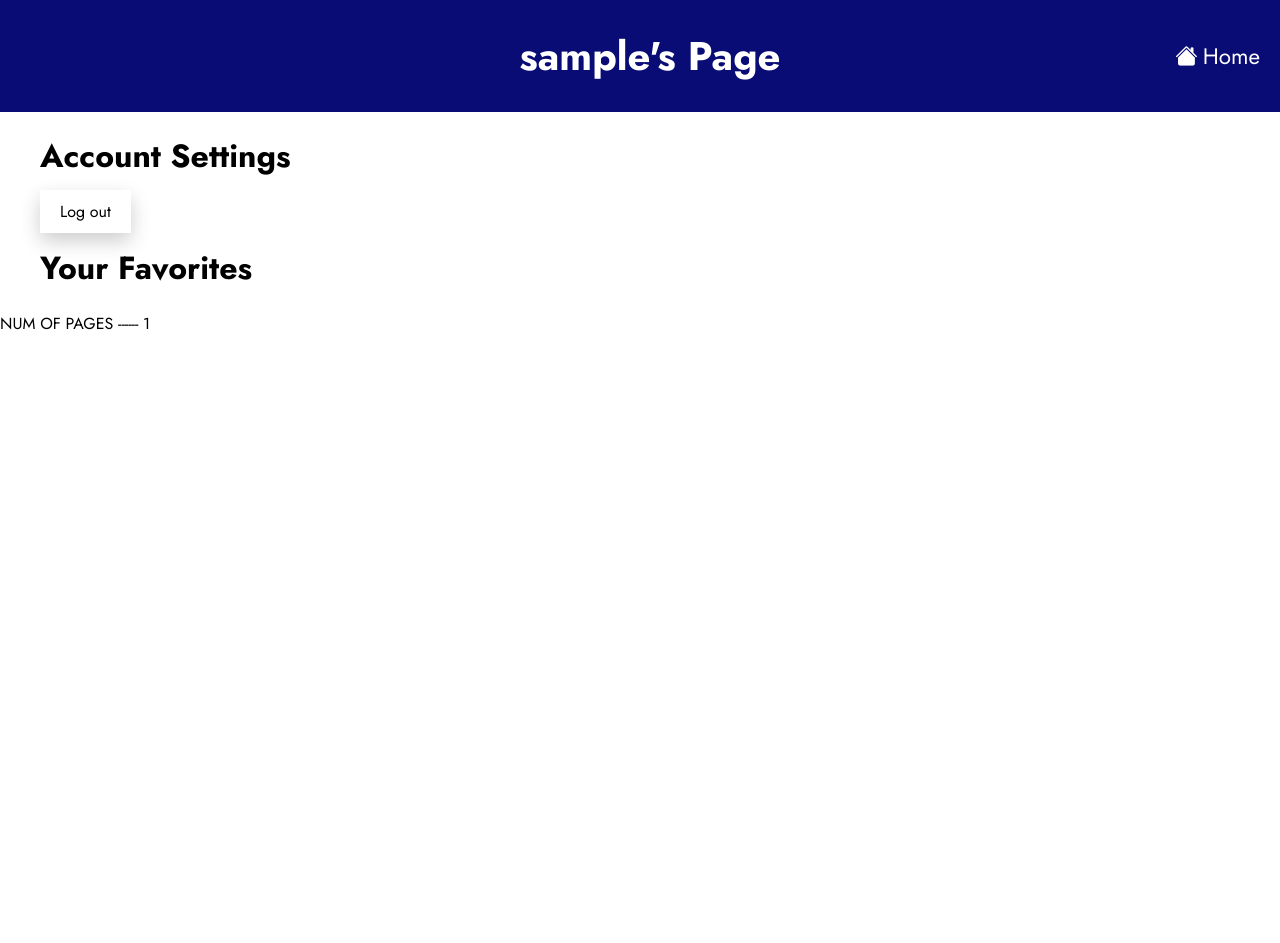
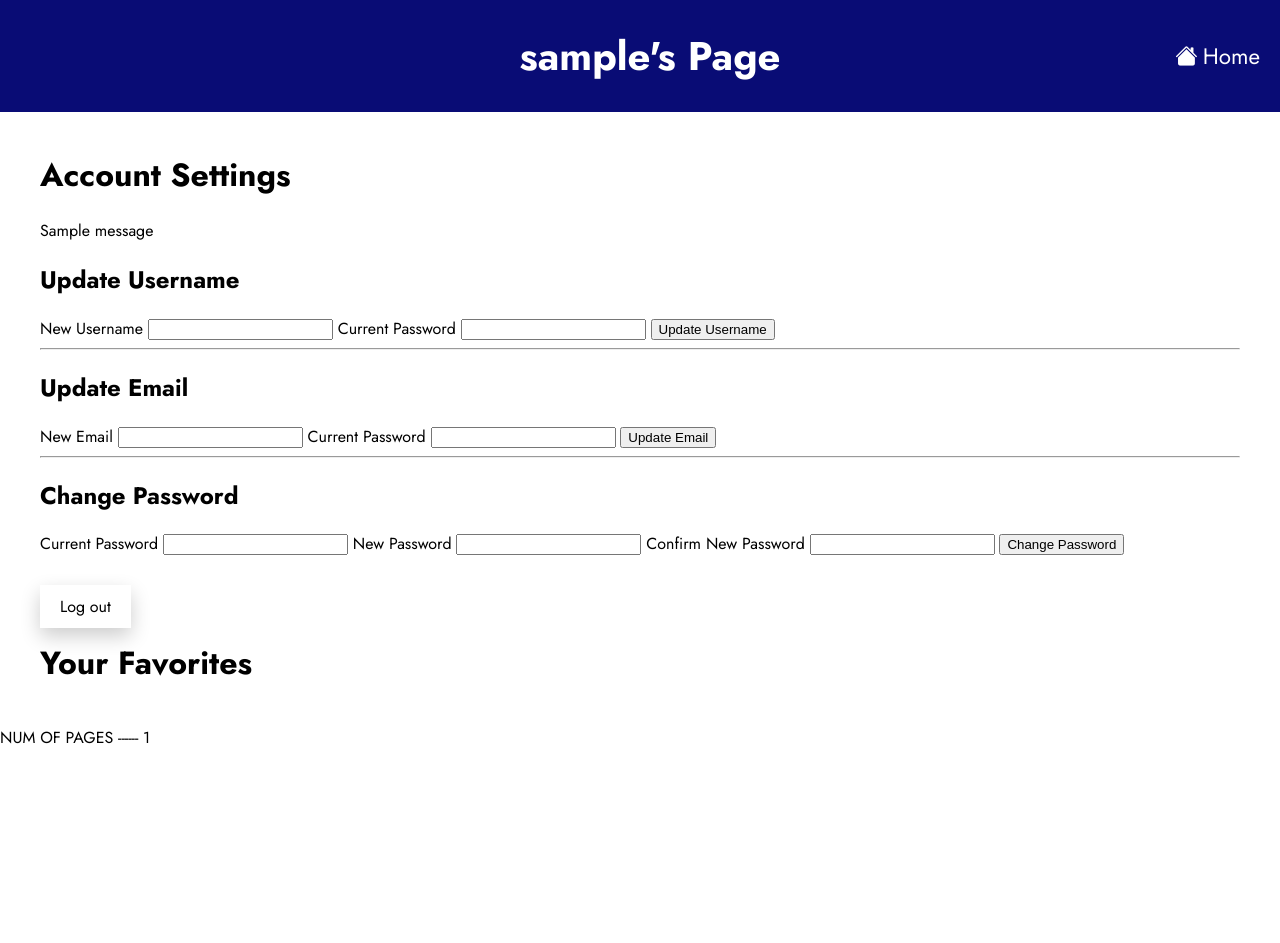
Before and after one commit to ChrizYe/SEO_Project_Final, a Flask app: template templates/user-page.html in a window 1280 px wide. Shown: the top 943 px of the page. Before the commit the page ends 330 px from the top, so only its background shows below. Run offline with Flask 3, Linux system fonts and the light colour scheme; the template is opened without the code that fills it: values that come from a table or form of the project are taken from there, most other values are stand-ins (such as "Sample title", 1, 10 or a date in 2020); one stand-in notice (Sample message) is shown.

Commit message:
added working change username/gmail/password form

```diff
--- a/main.py
+++ b/main.py
@@ -108,6 +108,7 @@ def register():
 @app.route("/login", methods=['GET', 'POST'])
 def login():
     form = LoginForm()
+
     if form.validate_on_submit():
         user = User.query.filter_by(email=form.email.data).first()
 
@@ -362,11 +363,26 @@ def user_page():
 
     user = User.query.filter_by(username=username).first()
 
+    username_form = UpdateUsernameForm()
+    email_form = UpdateEmailForm()
+    password_form = ChangePasswordForm()
+
     favorites = json.loads(user.favorites or "[]")
     has_favorites = True
 
     if not favorites:
-        return render_template("user-page.html",userName=username,articles=[],has_favorites=False)
+        return render_template(
+        "user-page.html",
+            userName=username,
+            articles=[],
+            has_favorites=False,
+            current_page=1,
+            total_pages=1,
+            username_form=username_form,
+            email_form=email_form,
+            password_form=password_form
+        )
+
 
 
     def article_dict(arr):
@@ -390,9 +406,47 @@ def user_page():
     start = (page - 1) * page_size
     end = start + page_size
     articles_to_show = articles[start:end]
-    username_form = UpdateUsernameForm()
-    email_form = UpdateEmailForm()
-    password_form = ChangePasswordForm()
+
+
+    if username_form.submit_username.data and username_form.validate_on_submit():
+        if check_password_hash(user.password, username_form.current_password.data):
+            existing_user = User.query.filter_by(username=username_form.username.data).first()
+            if existing_user and existing_user != user:
+                username_form.errors.append("This username is already taken.")
+            else:
+                user.username = username_form.username.data
+                db.session.commit()
+                session["username"] = user.username
+                return redirect(url_for("user_page"))
+        else:
+            username_form.errors.append("Incorrect password")
+
+    if email_form.submit_email.data and email_form.validate_on_submit():
+        if check_password_hash(user.password, email_form.current_password.data):
+            existing_email = User.query.filter_by(email=email_form.email.data).first()
+            if existing_email and existing_email != user:
+                email_form.errors.append("This email is already taken.")
+            else:
+                user.email = email_form.email.data
+                db.session.commit()
+                email_form.errors.append("This email is already taken.")
+                flash("Email updated successfully.", "success")
+                return redirect(url_for("user_page"))
+        else:
+            flash("Incorrect password for email update.", "danger")
+            username_form.errors.append("Incorrect password.")
+
+    if password_form.submit_password.data and password_form.validate_on_submit():
+        if check_password_hash(user.password, password_form.current_password.data):
+            user.password = generate_password_hash(password_form.new_password.data)
+            db.session.commit()
+            flash("Password changed successfully.", "success")
+            return redirect(url_for("user_page"))
+        else:
+            username_form.errors.append("Incorrect current password.")
+
+
+
     return render_template(
         "user-page.html",
         userName=username,
@@ -400,10 +454,11 @@ def user_page():
         has_favorites=has_favorites,
         current_page=page,
         total_pages=total_pages,
-        username_form =username_form,
+        username_form=username_form,
         email_form=email_form,
         password_form=password_form
     )
+
 
 
 @app.route("/favorite-article/<int:index>")
--- a/static/article.css
+++ b/static/article.css
@@ -80,7 +80,6 @@ img {
     cursor: pointer;
     background-color: #090c75;
     color: white;
-    transform: translate(0%, -10%);
     transform: scale(1.03);
     font-weight: 700;
   }
--- a/static/home.css
+++ b/static/home.css
@@ -2,7 +2,7 @@ html,
 body {
   margin: 0;
   padding: 0;
-  min-width: 500px;
+  min-width: 450px;
 }
 
 body {
@@ -141,6 +141,10 @@ body {
 }
 
 @media (max-width: 900px) {
+  .title {
+    font-size: 1.9rem;
+  }
+
   .search-div {
     width: 350px;
   }
--- a/static/user-page.css
+++ b/static/user-page.css
@@ -1,8 +1,21 @@
-.main-container{
-    /* background-color: beige; */
-    margin: 0px 40px;
+body {
+  height: 4000px;
 }
 
-.userpage{
-    margin-left: 20px;
+.main-container {
+  margin: 40px 40px;
 }
+
+.userpage {
+  margin-left: 20px;
+}
+
+.pagination-option {
+  transition: 0.5s;
+  &:hover {
+    cursor: pointer;
+    background-color: #9c0930 !important;
+    color: white;
+    font-weight: 700;
+  }
+}
--- a/templates/user-page.html
+++ b/templates/user-page.html
@@ -21,75 +21,82 @@
 
     <main class="main-container">
       <h1>Account Settings</h1>
-      <!-- <form method="POST" action="">
-        {{ form.hidden_tag() }} {% set flash_messages =
-        get_flashed_messages(with_categories=true) %}
+      <!-- Flash Messages -->
+      {% with messages = get_flashed_messages(with_categories=true) %} {% if
+      messages %} {% for category, message in messages %}
+      <div class="alert alert-{{ category }}">{{ message }}</div>
+      {% endfor %} {% endif %} {% endwith %}
 
-        <fieldset class="form-og-container">
-          <div class="create-acc">
-            <h2>Change your username</h2>
-          </div>
+      <!-- Update Username -->
+      <h2>Update Username</h2>
+      <form method="POST" action="{{ url_for('user_page') }}">
+        {{ username_form.hidden_tag() }}
 
-          <div class="form-group">
-            {% if username_form.email.errors %} {{ form.email(class="form-control
-            form-control-lg is-invalid", placeholder="Email") }}
-            <div class="invalid-feedback">
-              {% for error in form.email.errors %}
-              <i class="bi bi-envelope-exclamation"></i>
-              <span>{{ error }}</span>
-              {% endfor %}
-            </div>
-            {% else %} {{ form.email(class="form-control form-control-lg",
-            placeholder="Email") }} {% for category, message in flash_messages
-            %} {% if category == 'email' %}
-            <div class="invalid-feedback d-block">
-              <span>{{ message }}</span>
-            </div>
-            {% endif %} {% endfor %} {% endif %}
-          </div>
+        <label for="{{ username_form.username.id }}">New Username</label>
+        {{ username_form.username() }} {% for error in
+        username_form.username.errors %}
+        <div class="error">{{ error }}</div>
+        {% endfor %}
 
-          <div class="form-group">
-            {% if form.password.errors %} {{ form.password(class="form-control
-            form-control-lg is-invalid", placeholder="Password") }}
-            <div class="invalid-feedback">
-              {% for error in form.password.errors %}
-              <span>{{ error }}</span>
-              {% endfor %}
-            </div>
-            {% else %} {{ form.password(class="form-control form-control-lg",
-            placeholder="Password") }} {% for category, message in
-            flash_messages %} {% if category == 'password' %}
-            <div class="invalid-feedback d-block">
-              <span>{{ message }}</span>
-            </div>
-            {% endif %} {% endfor %} {% endif %}
-          </div>
+        <label for="{{ username_form.current_password.id }}"
+          >Current Password</label
+        >
+        {{ username_form.current_password() }} {% for error in
+        username_form.current_password.errors %}
+        <div class="error">{{ error }}</div>
+        {% endfor %} {{ username_form.submit_username() }}
+      </form>
 
-          <div class="form-group form-check">
-            {{ form.remember() }}
-            <label class="form-check-label" for="{{ form.remember.id }}">
-              Remember Me
-            </label>
-          </div>
+      <hr />
 
-          <div class="form-group">
-            {{ form.submit(class="btn btn-outline-info submit-btn") }}
-          </div>
+      <!-- Update Email -->
+      <h2>Update Email</h2>
+      <form method="POST" action="{{ url_for('user_page') }}">
+        {{ email_form.hidden_tag() }}
 
-          <div class="form-group text-center">
-            <p>
-              Or
-              <a
-                href="{{ url_for('register') }}"
-                style="text-decoration: underline; color: #090c75"
-                >create an account</a
-              >
-              if you don’t have one.
-            </p>
-          </div>
-        </fieldset>
-      </form> -->
+        <label for="{{ email_form.email.id }}">New Email</label>
+        {{ email_form.email() }} {% for error in email_form.email.errors %}
+        <div class="error">{{ error }}</div>
+        {% endfor %}
 
+        <label for="{{ email_form.current_password.id }}"
+          >Current Password</label
+        >
+        {{ email_form.current_password() }} {% for error in
+        email_form.current_password.errors %}
+        <div class="error">{{ error }}</div>
+        {% endfor %} {{ email_form.submit_email() }}
+      </form>
+
+      <hr />
+
+      <!-- Change Password -->
+      <h2>Change Password</h2>
+      <form method="POST" action="{{ url_for('user_page') }}">
+        {{ password_form.hidden_tag() }}
+
+        <label for="{{ password_form.current_password.id }}"
+          >Current Password</label
+        >
+        {{ password_form.current_password() }} {% for error in
+        password_form.current_password.errors %}
+        <div class="error">{{ error }}</div>
+        {% endfor %}
+
+        <label for="{{ password_form.new_password.id }}">New Password</label>
+        {{ password_form.new_password() }} {% for error in
+        password_form.new_password.errors %}
+        <div class="error">{{ error }}</div>
+        {% endfor %}
+
+        <label for="{{ password_form.confirm_new_password.id }}"
+          >Confirm New Password</label
+        >
+        {{ password_form.confirm_new_password() }} {% for error in
+        password_form.confirm_new_password.errors %}
+        <div class="error">{{ error }}</div>
+        {% endfor %} {{ password_form.submit_password() }}
+      </form>
     </main>
 
     <main class="main-container">
```
Also changed, not shown: instance/site.db.
